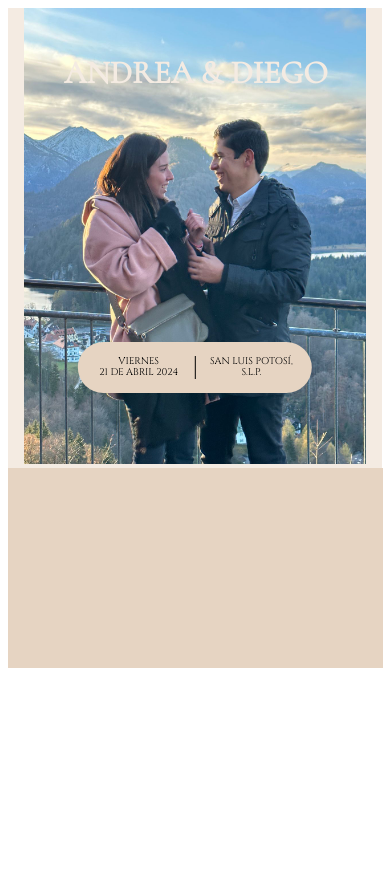
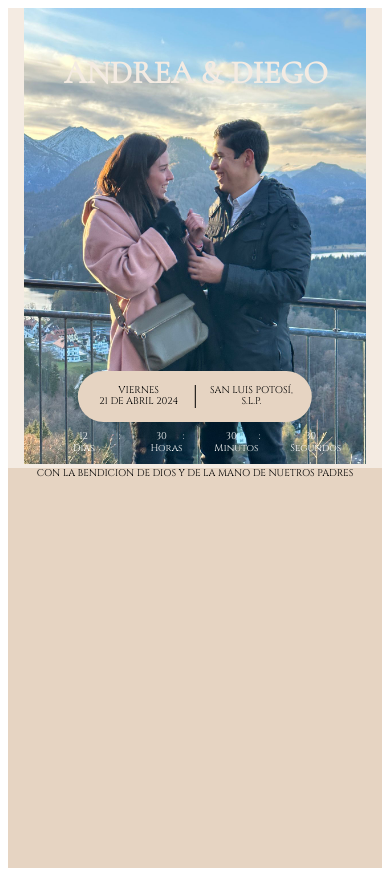
Before and after one commit to Duotech-Design/invitaciones, a React (Create React App) app: page /inicio in a window 390 px wide. Shown: the top 876 px of the page. Before the commit the page ends 844 px from the top, so only its background shows below. Built offline with nearby package versions, Linux system fonts and the light colour scheme; a web font is replaced by a local one.

Commit message:
ajustes a textos y modo responsivo

```diff
--- /dev/null
+++ b/src/components/Inicio/Familia.js
@@ -0,0 +1,28 @@
+
+import { Box , Typography} from "@mui/material";
+
+
+
+
+export default function IncioFamilia() {
+  return (
+
+
+
+        <Box
+          sx={{
+            background: "#E6D4C2",
+            height: "400px",
+            width: "100%",
+            display: "flex",
+            flexDirection: "column",
+            alignItems: "center",
+            color: "white",
+            marginTop: "0",
+          }}
+        >
+           < Typography variant='h3' > CON LA BENDICION DE DIOS Y DE LA MANO DE NUETROS PADRES </Typography>
+        </Box>
+
+  );
+}
--- a/src/components/Inicio/Inicio.js
+++ b/src/components/Inicio/Inicio.js
@@ -32,7 +32,7 @@ const styles = {
   },
   textContainer: {
     position: "absolute",
-    bottom: "75px", // Coloca el cuadro en la parte inferior
+    bottom: "10%", // Coloca el cuadro en la parte inferior
     left: "50%",
     transform: "translateX(-50%)", // Centra horizontalmente
     width: "60%",
@@ -43,20 +43,21 @@ const styles = {
     borderTopRightRadius: "50px",
     borderBottomLeftRadius: "50px",
     borderBottomRightRadius: "50px",
-
     display: "flex",
     alignItems: "center",
     justifyContent: "space-around",
-   // fontSize: `clamp(5px, 5vw, 3.5rem)`,
+    // fontSize: `clamp(5px, 5vw, 3.5rem)`,
   },
 
   numbersContainer: {
     position: "absolute",
-    top: "5%", // Ajusta la posición vertical de los números
     left: "50%",
     transform: "translateX(-50%)",
     display: "flex",
-    alignItems: "center",
+    alignItems: "flex-start",
+    bottom: "3%", // Coloca el cuadro en la parte inferior
+    textColor: "#FFFFFF",
+
   },
 };
 
@@ -84,38 +85,66 @@ const Inicio = () => {
         </div>
       </Box>
 
-     {/* <div style={styles.numbersContainer}>
-        <div style={{ display: "flex", alignItems: "center" }}>
-          <Typography variant="h3">12 :</Typography>
-          <Typography variant="h3" style={{ marginLeft: "10px" }}>
-            DÍAS
+      <div style={styles.numbersContainer}>
+        <div
+          style={{
+            display: "flex",
+            alignItems: "center",
+            flexDirection: "column",
+            width: "70px",
+          }}
+        >
+          <Typography variant="h4">12 </Typography>
+
+          <Typography variant="h4" style={{ width: "100%" }}>
+            Días
           </Typography>
         </div>
+        <Typography variant="h4"> : </Typography>
         <div
-          style={{ display: "flex", alignItems: "center", marginLeft: "20px" }}
+          style={{
+            display: "flex",
+            alignItems: "center",
+            marginLeft: "20px",
+            flexDirection: "column",
+          }}
         >
-          <Typography variant="h3">30 :</Typography>
-          <Typography variant="h3" style={{ marginLeft: "10px" }}>
-            HORAS
+          <Typography variant="h4">30 </Typography>
+          <Typography variant="h4" style={{ marginLeft: "10px" }}>
+            Horas
+          </Typography>
+
+        </div>
+        <Typography variant="h4"> : </Typography>
+        <div
+          style={{
+            display: "flex",
+            alignItems: "center",
+            marginLeft: "20px",
+            flexDirection: "column",
+          }}
+        >
+          <Typography variant="h4">30 </Typography>
+          <Typography variant="h4" style={{ marginLeft: "10px" }}>
+            Minutos
           </Typography>
         </div>
+        <Typography variant="h4"> : </Typography>
         <div
-          style={{ display: "flex", alignItems: "center", marginLeft: "20px" }}
+          style={{
+            display: "flex",
+            alignItems: "center",
+            marginLeft: "20px",
+            flexDirection: "column",
+          }}
         >
-          <Typography variant="h3">30 :</Typography>
-          <Typography variant="h3" style={{ marginLeft: "10px" }}>
-            MINUTOS
+          <Typography variant="h4">30 </Typography>
+          <Typography variant="h4" style={{ marginLeft: "10px" }}>
+            Segundos
           </Typography>
         </div>
-        <div
-          style={{ display: "flex", alignItems: "center", marginLeft: "20px" }}
-        >
-          <Typography variant="h3">30 :</Typography>
-          <Typography variant="h3" style={{ marginLeft: "10px" }}>
-            SEGUNDOS
-          </Typography>
-        </div>
-  </div>*/}
+
+      </div>
     </Container>
   );
 };
--- a/src/pages/inicio.js
+++ b/src/pages/inicio.js
@@ -1,10 +1,10 @@
-import Inicio from '../components/Inicio/Inicio';
-import { Box , Typography} from '@mui/material';
+import Inicio from "../components/Inicio/Inicio";
+import { Box } from "@mui/material";
+import IncioFamilia from "../components/Inicio/Familia";
 
 const styles = {
   root: {
-
-    background: '#F4EBE2',
+    background: "#F4EBE2",
   },
 };
 
@@ -12,19 +12,9 @@ export default function InicioInvitacion() {
   return (
     <>
       <Box sx={styles.root}>
-   <Inicio/>
-   <Box sx={{ background: "#E6D4C2",
-    height: "200px",
-    width: "375px",
-    display: "flex",
-   flexDirection: "column",
-    alignItems: "center",
-    color: "white",
-    marginTop: "0",}}>
-
+        <Inicio />
+        <IncioFamilia/>
       </Box>
-      </Box>
-
     </>
   );
 }
--- a/src/theme.js
+++ b/src/theme.js
@@ -44,6 +44,13 @@ const theme = createTheme({
         color: '#000000',
          // Color de texto negro
       },
+      h4: {
+        fontFamily: "Cinzel, cursive",
+        fontSize: `clamp(5px, 2.5vw, 2rem)`,
+        fontWeight: 500,
+        color: '#FFFFFF',
+         // Color de texto negro
+      },
     // Define otras fuentes personalizadas según sea necesario
   },
 
```
